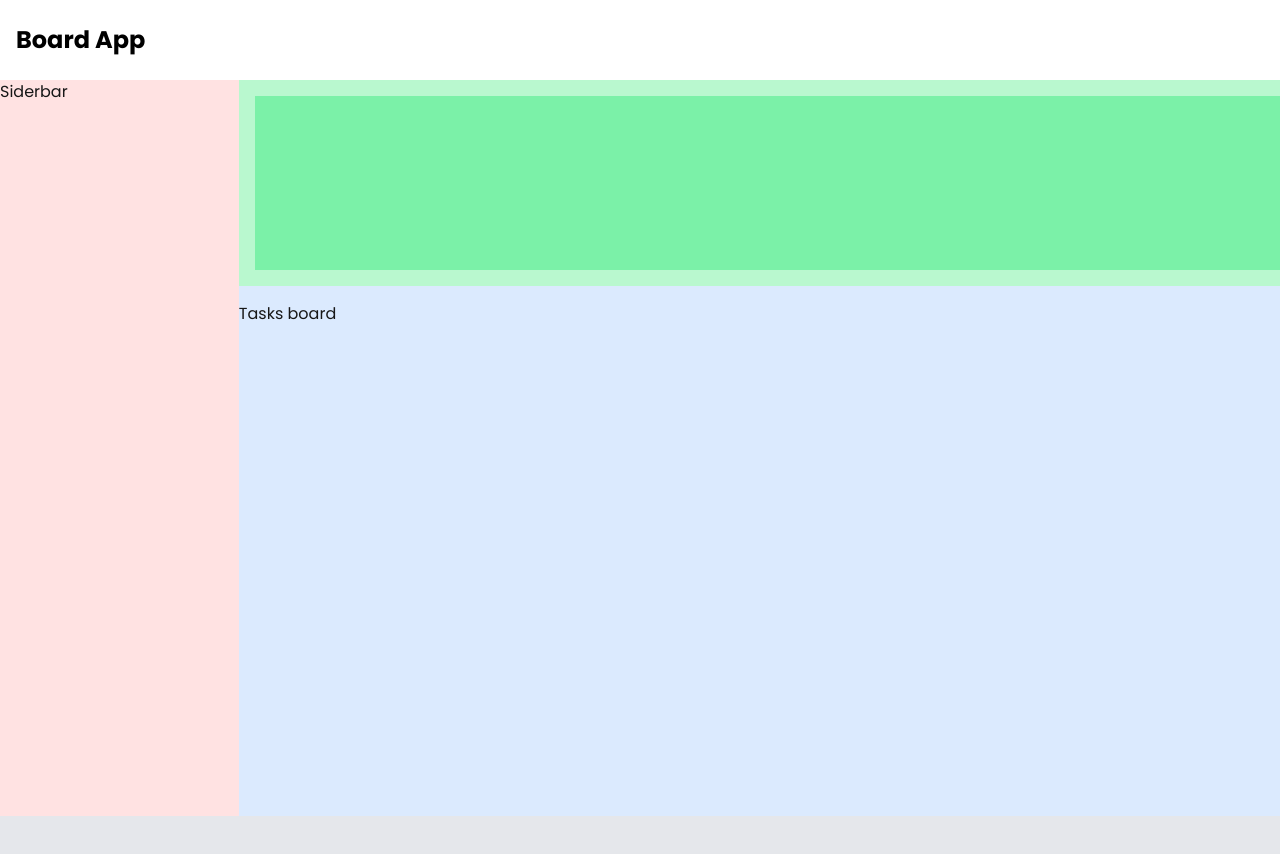
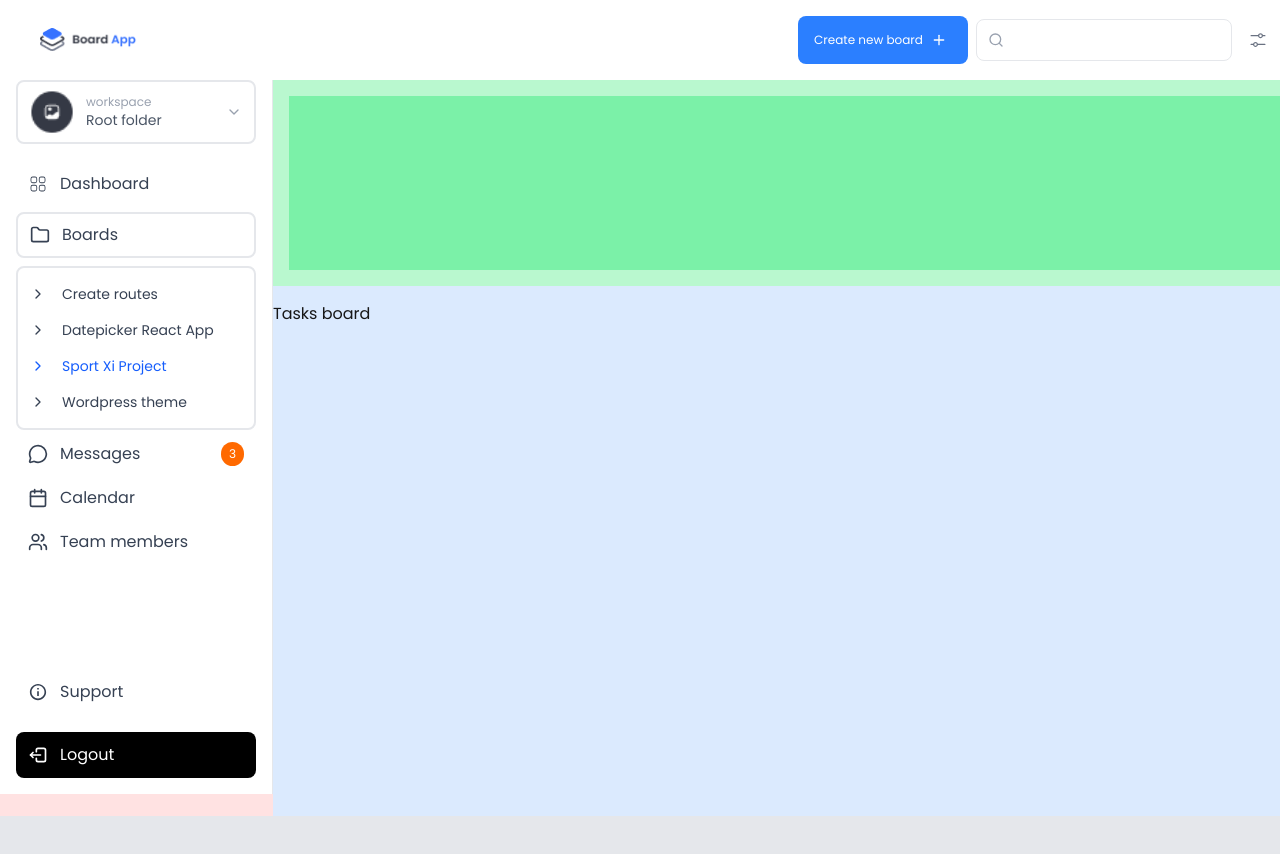
Before and after one commit to Afras-cyber/board-app, a Next.js app: page / in a window 1280 px wide. Shown: the top 854 px of the page. Built offline with nearby package versions, Linux system fonts and the light colour scheme.

Commit message:
Add Sidebar component and integrate it into the page layout

```diff
--- a/src/app/page.tsx
+++ b/src/app/page.tsx
@@ -1,13 +1,18 @@
+import Header from "@/components/Header";
+import ProjectHeader from "@/components/ProjectHeader";
+import Sidebar from "@/components/Siderbar";
 import React from "react";
 
 function page() {
   return (
     <div className="w-[1400px] h-[1024px] bg-gray-200 mx-auto ">
       <div className="w-full h-[80px] bg-white text-white flex items-center px-4">
-        <h1 className="text-black font-bold text-2xl">Board App</h1>
+        <Header />
       </div>
       <div className="w-full h-[calc(100vh-4rem)] bg-gray-100 flex">
-        <div className="w-[288px] h-full bg-red-100">Siderbar</div>
+        <div className="w-[288px] h-full bg-red-100">
+          <Sidebar />
+        </div>
         <div className="w-full h-full bg-blue-100 space-y-4 overflow-y-auto">
           <div className="p-4 w-full bg-green-200">
             <div className="h-[174px] w-full bg-green-300"></div>
--- a/src/components/Header.tsx
+++ b/src/components/Header.tsx
@@ -28,7 +28,7 @@ export default function Header() {
           />
         </div>
 
-        <div className="flex items-center space-x-4">
+        <div className="flex items-center space-x-2">
           <button className="w-[170px] h-[48px] flex items-center space-x-2 bg-blue-500 text-white px-4 py-2 rounded-lg hover:bg-blue-600 transition-colors">
             <span className="text-[12px]">Create new board</span>
             <Plus className="w-4 h-4" />
--- /dev/null
+++ b/src/components/Siderbar.tsx
@@ -0,0 +1,137 @@
+"use client";
+import {
+  LayoutDashboard,
+  Folder,
+  MessageCircle,
+  Calendar,
+  Users,
+  HelpCircle,
+  LogOut,
+  ChevronDown,
+  ChevronRight,
+} from "lucide-react";
+import Image from "next/image";
+import { CiGrid41 } from "react-icons/ci";
+import { useState } from "react";
+import { IoMdInformationCircleOutline } from "react-icons/io";
+import { TbLogout2 } from "react-icons/tb";
+
+export default function Sidebar() {
+  const [isBoardsOpen, setBoardsOpen] = useState(true);
+
+  return (
+    <div className="h-[97%] bg-white border-r border-gray-200  flex flex-col">
+      <nav className="flex-1 px-4">
+        <div className="space-y-1">
+          {/* Project Info */}
+          <div className="w-[240px] h-[64px] flex items-center border-gray-200 rounded-lg border-[2px] ">
+            <div className="flex items-center justify-between w-full px-3">
+              <div className="flex items-center space-x-3">
+                <Image
+                  src="/icons/user_profile.png"
+                  alt="User Avatar"
+                  width={44}
+                  height={44}
+                />
+                <div className="flex items-start flex-col ">
+                  <span className="text-xs semi-bold text-gray-400">
+                    workspace
+                  </span>
+                  <span className="text-sm text-gray-600">Root folder</span>
+                </div>
+              </div>
+              <ChevronDown className="w-4 h-4 text-gray-400" />
+            </div>
+          </div>
+
+          <div className="flex items-center px-3 py-2 text-gray-700 hover:bg-gray-100 rounded-lg cursor-pointer mt-5">
+            <CiGrid41 className="w-5 h-5 mr-3" />
+            <span>Dashboard</span>
+          </div>
+
+          <div className="space-y-2 mt-2">
+            <div
+              className="flex items-center px-3 py-2 text-gray-700 hover:bg-gray-100 rounded-lg cursor-pointer border-gray-200 rounded-lg border-[2px] w-[240px] h-[46px]"
+              onClick={() => setBoardsOpen(!isBoardsOpen)}
+            >
+              <Folder className="w-5 h-5 mr-3" />
+              <span className="flex-1">Boards</span>
+              {/*
+              {isBoardsOpen ? (
+                <ChevronDown className="w-4 h-4" />
+              ) : (
+                <ChevronRight className="w-4 h-4" />
+              )} */}
+            </div>
+
+            {isBoardsOpen && (
+              <div className="flex flex-col items-start px-3 py-2 text-gray-700 hover:bg-gray-100 rounded-lg cursor-pointer border-gray-200 rounded-lg border-[2px] w-[240px] ">
+                <ul>
+                  {[
+                    {
+                      id: 1,
+                      name: "Create routes",
+                      active: false,
+                    },
+                    {
+                      id: 2,
+                      name: "Datepicker React App",
+                      active: false,
+                    },
+                    { id: 3, name: "Sport Xi Project", active: true },
+                    { id: 4, name: "Wordpress theme", active: false },
+                  ]?.map((board) => (
+                    <li key={board.id} className="flex items-center">
+                      <ChevronRight
+                        className={`${
+                          board.active && "text-blue-600"
+                        } w-4 h-4 inline mr-1 font-semibold`}
+                      />
+                      <div
+                        className={
+                          "px-3 py-2 text-sm cursor-pointer" +
+                          (board.active ? " text-blue-600" : "")
+                        }
+                      >
+                        {board.name}
+                      </div>
+                    </li>
+                  ))}
+                </ul>
+              </div>
+            )}
+          </div>
+
+          <div className="flex items-center px-3 py-2 text-gray-700 hover:bg-gray-100 rounded-lg cursor-pointer">
+            <MessageCircle className="w-5 h-5 mr-3" />
+            <span>Messages</span>
+            <span className="ml-auto bg-orange-500 text-white text-xs rounded-full px-2 py-1">
+              3
+            </span>
+          </div>
+          <div className="flex items-center px-3 py-2 text-gray-700 hover:bg-gray-100 rounded-lg cursor-pointer">
+            <Calendar className="w-5 h-5 mr-3" />
+            <span>Calendar</span>
+          </div>
+
+          <div className="flex items-center px-3 py-2 text-gray-700 hover:bg-gray-100 rounded-lg cursor-pointer">
+            <Users className="w-5 h-5 mr-3" />
+            <span>Team members</span>
+          </div>
+        </div>
+      </nav>
+
+      <div className="p-4  border-gray-200">
+        <div className="flex items-center px-3 py-2 text-gray-700 hover:bg-gray-100 rounded-lg cursor-pointer">
+          <IoMdInformationCircleOutline className="w-5 h-5 mr-3" />
+          <span>Support</span>
+        </div>
+
+        <div className="flex items-center px-3 rounded-lg cursor-pointer mt-1  bg-black text-white w-[240px] h-[46px] mt-5">
+          <TbLogout2 className="w-5 h-5 mr-3" />
+          <span>Logout</span>
+        </div>
+      </div>
+    </div>
+  );
+}
```
